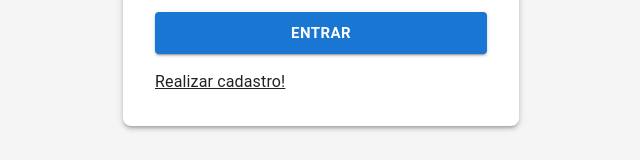
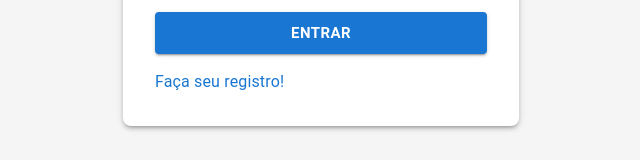
Before and after one commit to Felipems999/To-Do-List-App, a React app in the folder frontend/: page /login in a window 1280 px wide. Shown: the part 486-646 px from the top of the page, without its empty margins (319-959 px from the left). Built offline with nearby package versions, Linux system fonts and the light colour scheme; the HTML template or start-up script is replaced by a standard one.

Commit message:
style: :gem: Ajustes no link para a página de registro

```diff
--- a/frontend/src/components/loginForm.tsx
+++ b/frontend/src/components/loginForm.tsx
@@ -1,6 +1,7 @@
 import { useState } from "react";
 import { useAuth } from "../contexts/authContext";
 import { useNavigate } from "react-router-dom";
+import { Link as RouterLink } from "react-router-dom";
 import {
     Box,
     TextField,
@@ -107,8 +108,8 @@ const LoginForm = () => {
                 >
                     Entrar
                 </Button>
-                <Link href="/register" underline="always" color="inherit">
-                    {<Typography>Realizar cadastro!</Typography>}
+                <Link component={RouterLink} to="/register" underline="hover">
+                    Faça seu registro!
                 </Link>
             </Box>
         </Paper>
```
